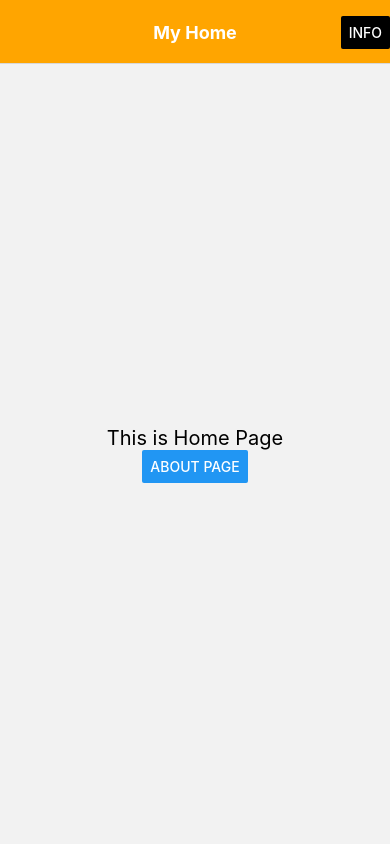
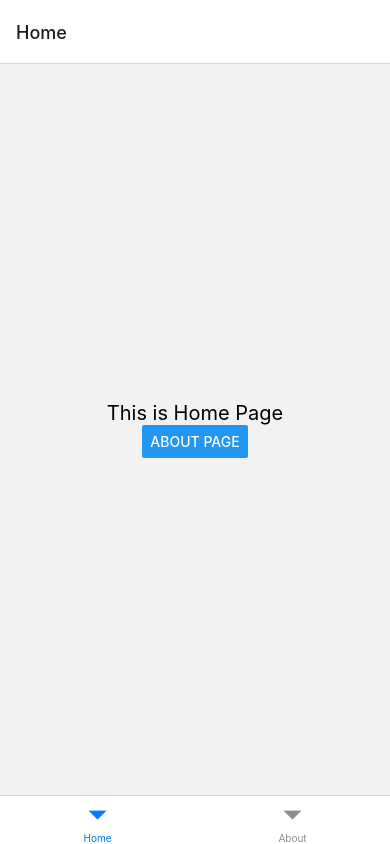
Before and after one commit to hamza-aamir-1/firstapp, a React Native app: screen / in a window 390 px wide. Built offline with nearby package versions, Linux system fonts and the light colour scheme.

Commit message:
Update App.js

```diff
--- a/App.js
+++ b/App.js
@@ -1,16 +1,19 @@
 import * as React from 'react';
 import { View, Text, StyleSheet, Button } from 'react-native'
 import { NavigationContainer } from '@react-navigation/native';
-import { createNativeStackNavigator } from '@react-navigation/native-stack';
+// import { createNativeStackNavigator } from '@react-navigation/native-stack';
+import { createBottomTabNavigator } from '@react-navigation/bottom-tabs';
 import Home from './src/screens/frontend/Home/Home'
 import About from './src/screens/frontend/About/About';
 
-const Stack = createNativeStackNavigator();
+// const Stack = createNativeStackNavigator();
+const Tab = createBottomTabNavigator();
 
 function App() {
   return (
     <NavigationContainer>
-      <Stack.Navigator initialRouteName='Home'>
+
+      {/* <Stack.Navigator initialRouteName='Home'>
         <Stack.Screen name="Home" component={Home}
           options={{
             title: 'My Home',
@@ -30,8 +33,8 @@
               />
             ),
           }}
-        />
-        <Stack.Screen name='About' component={About}
+        /> */}
+        {/* <Stack.Screen name='About' component={About}
           options={{
             title: 'About Page',
             headerStyle: {
@@ -44,7 +47,13 @@
             }
           }}
         />
-      </Stack.Navigator>
+      </Stack.Navigator> */}
+
+      <Tab.Navigator>
+        <Tab.Screen name='Home' component={Home}/>
+        <Tab.Screen name='About' component={About}/>
+      </Tab.Navigator>
+
     </NavigationContainer>
   );
 }
```
